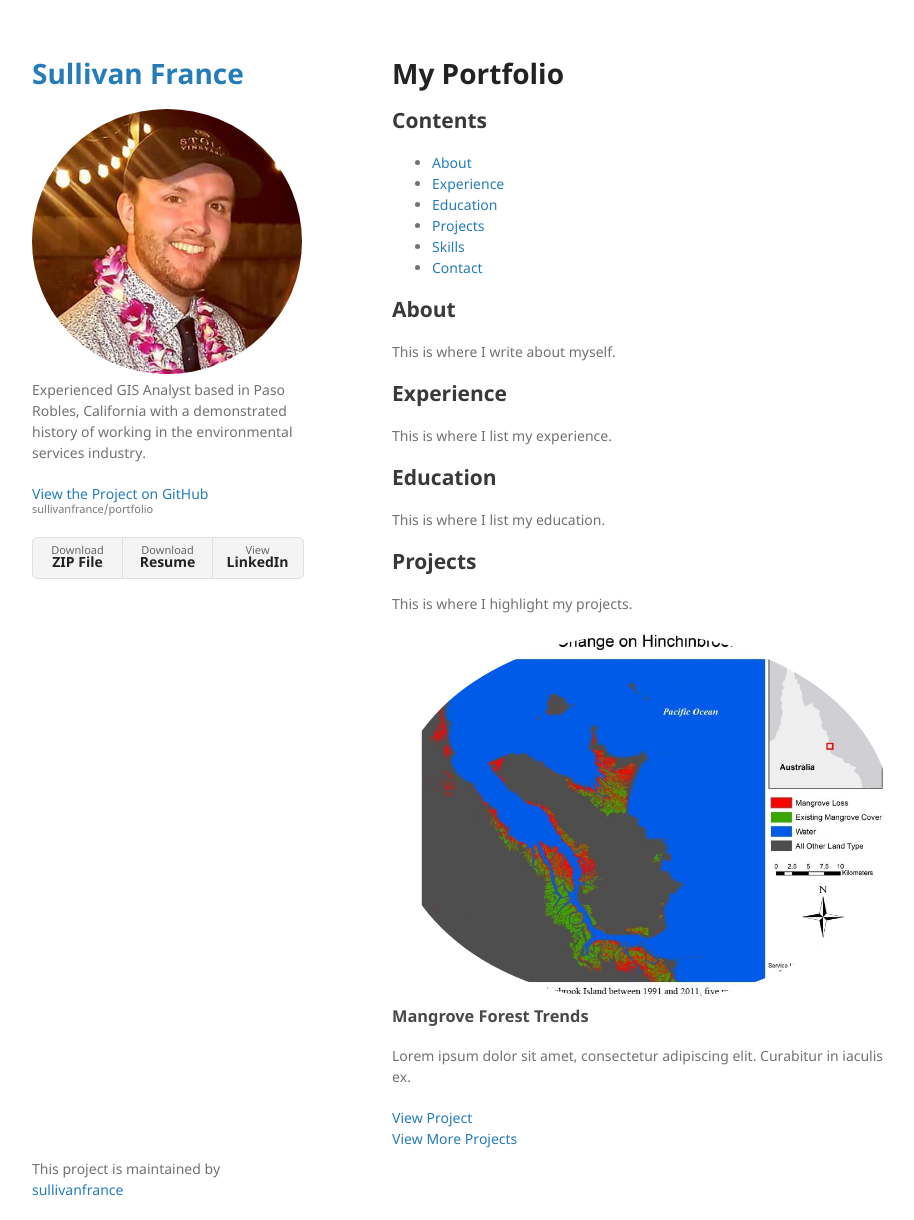
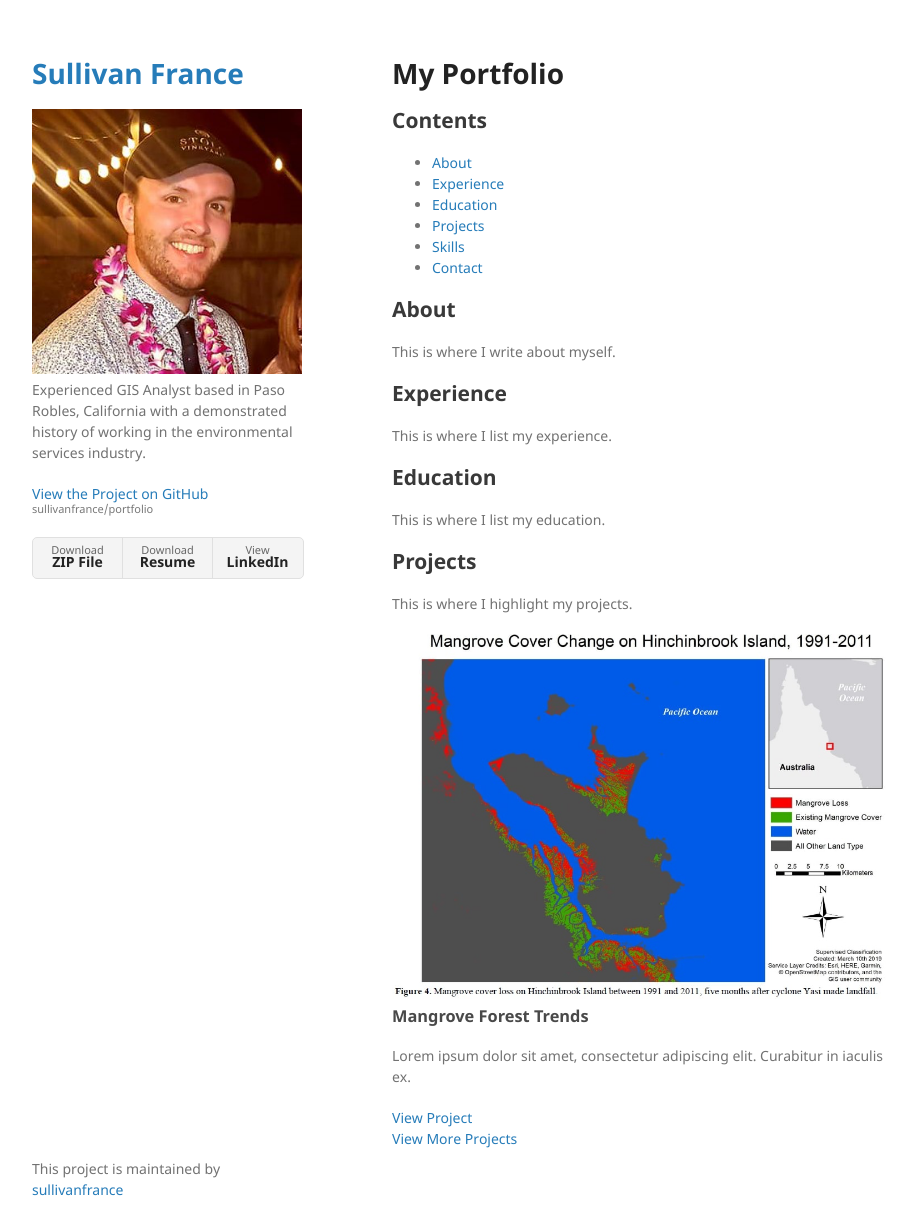
Before and after one commit to sullivanfrance/portfolio, a Jekyll site: the page built from index.md, in a window 1280 px wide and 1220 px high. Shown: the whole window, without its empty margins (178-1092 px from the left). Built offline with Jekyll 4.4.1, drawn with Linux system fonts in a browser that asks for light colours; our own code applies the rules of GitHub Pages for plain Markdown files.

Commit message:
Update default.html

```diff
--- a/_layouts/default.html
+++ b/_layouts/default.html
@@ -19,11 +19,6 @@
 
         {% if site.logo %}
           <img src="{{site.logo | relative_url}}" alt="Logo" />
-	  <style>
-	   img {
-  	   border-radius: 50%;
-           }
-	  </style>
         {% endif %}
 
         <p>{{ site.description | default: site.github.project_tagline }}</p>
```
